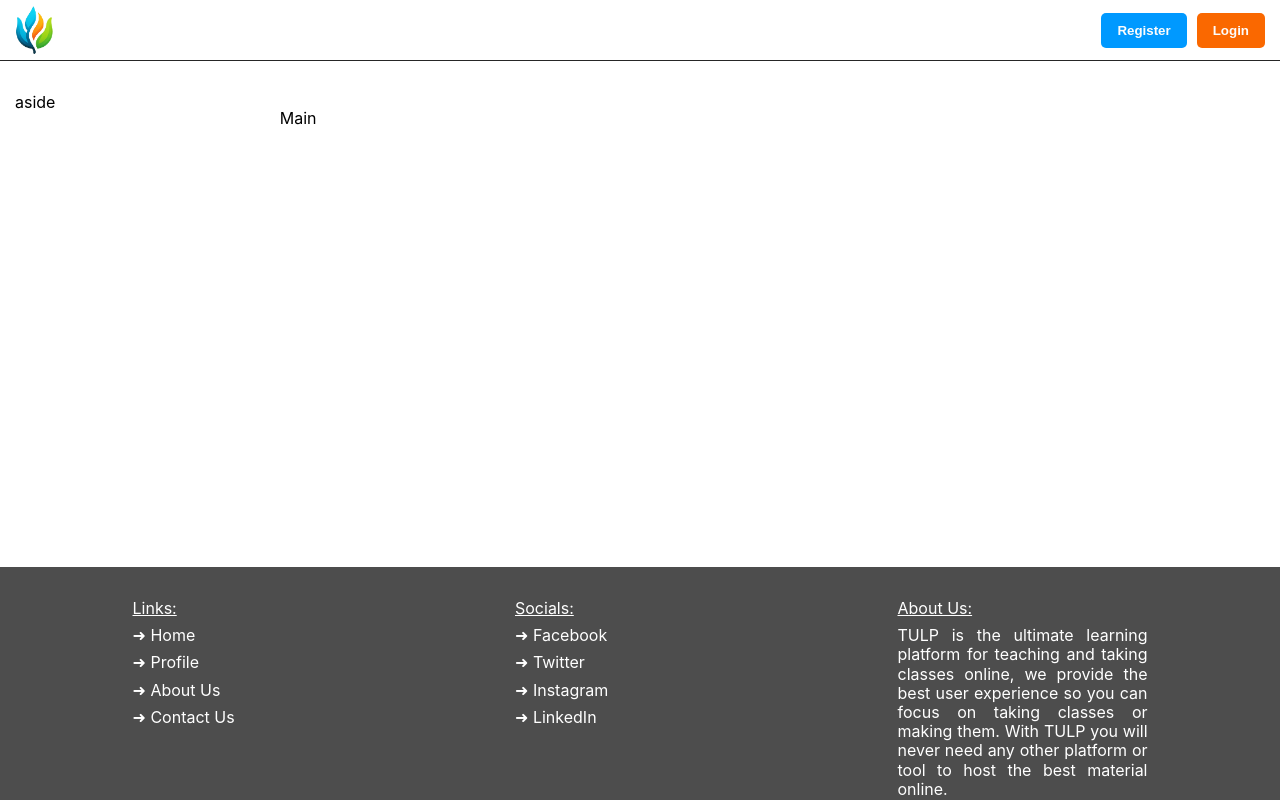
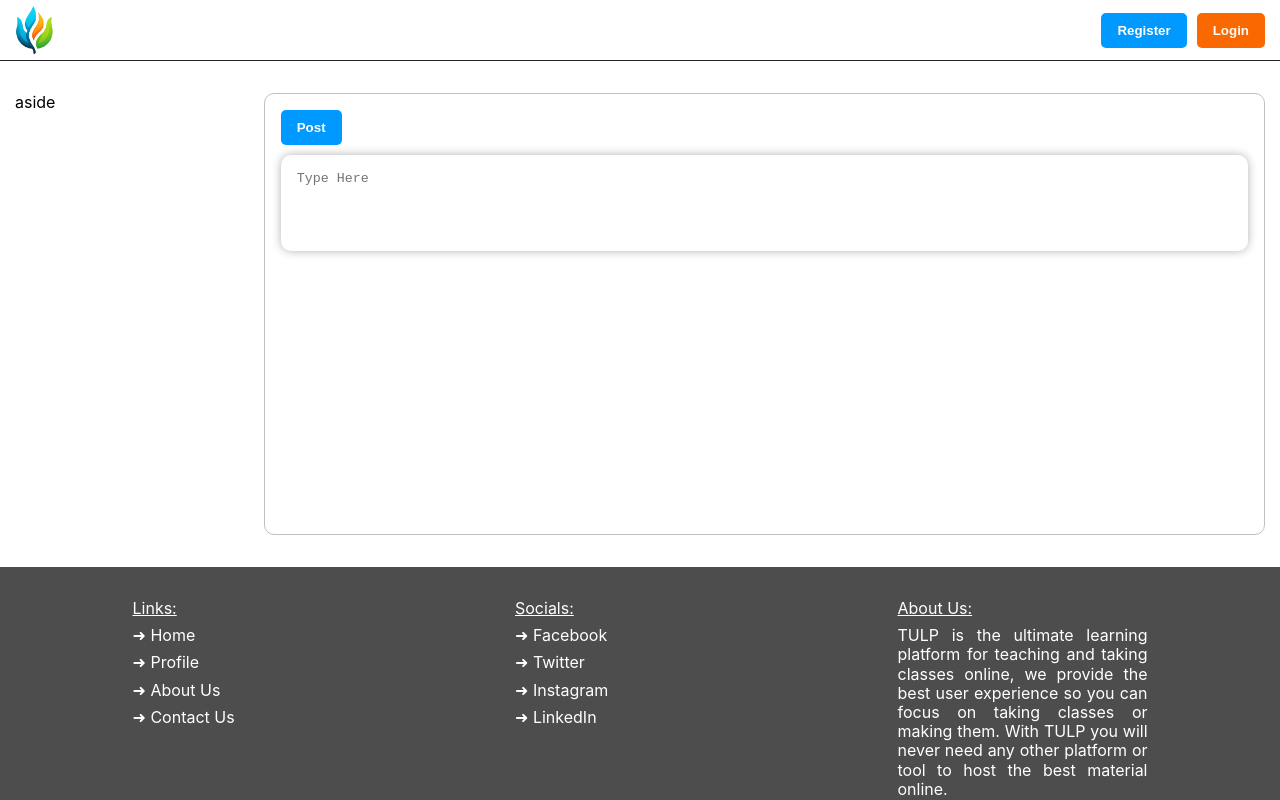
Before and after one commit to AliHakim773/TULP, a React (Vite) app in the folder tulp-frontend/: page / in a window 1280 px wide. Built offline with nearby package versions, Linux system fonts and the light colour scheme; no server answers.

Commit message:
Frontend: added Postfield comp to landing feed

```diff
--- a/tulp-frontend/src/components/LandingFeed/index.jsx
+++ b/tulp-frontend/src/components/LandingFeed/index.jsx
@@ -1,8 +1,13 @@
 import React from "react"
 import "./styles.css"
+import PostField from "./PostField"
 
 const LandingFeed = () => {
-  return <main className='landing-feed-main'>Main</main>
+  return (
+    <main className='landing-feed-main border'>
+      <PostField />
+    </main>
+  )
 }
 
 export default LandingFeed
```
